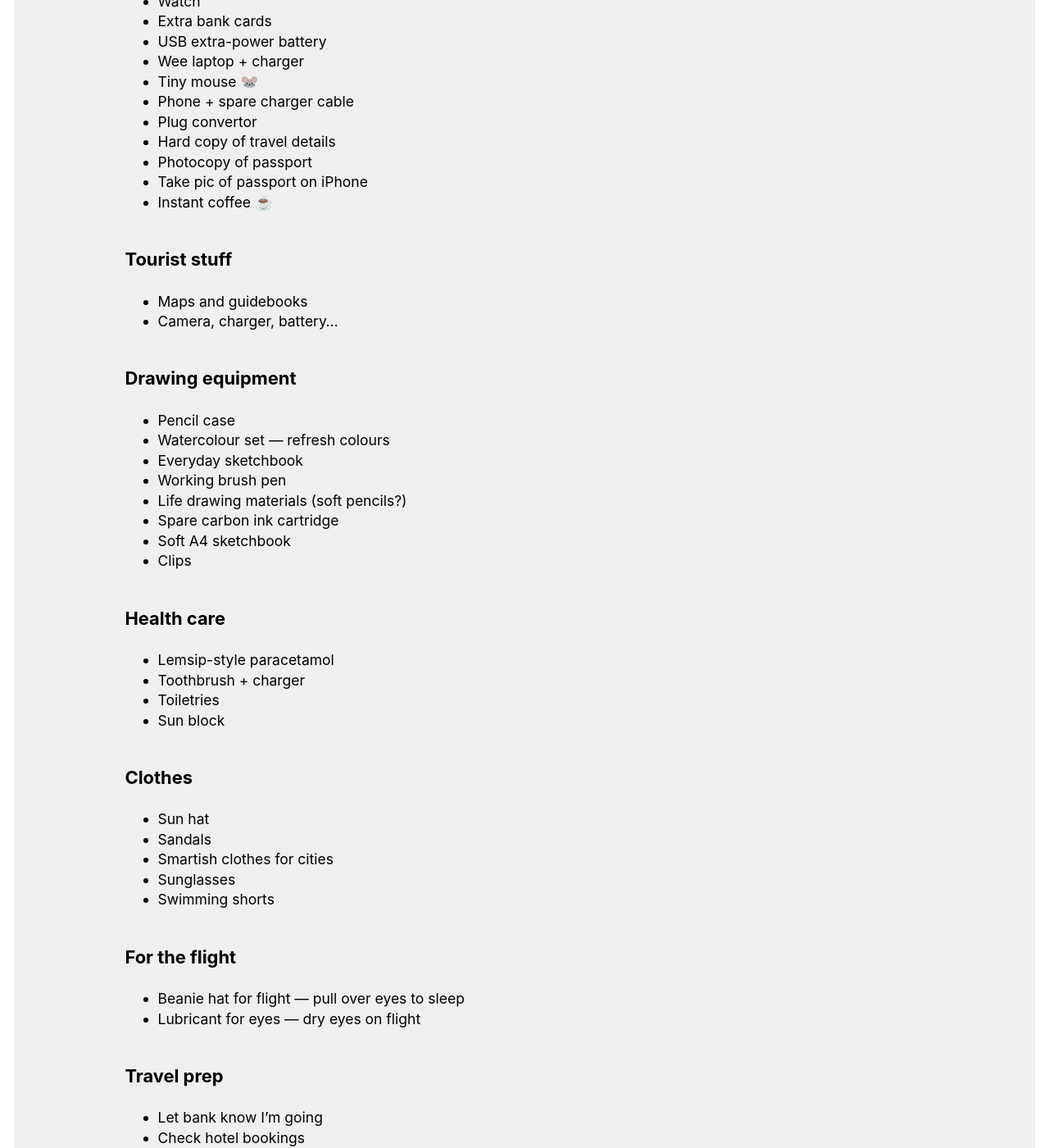
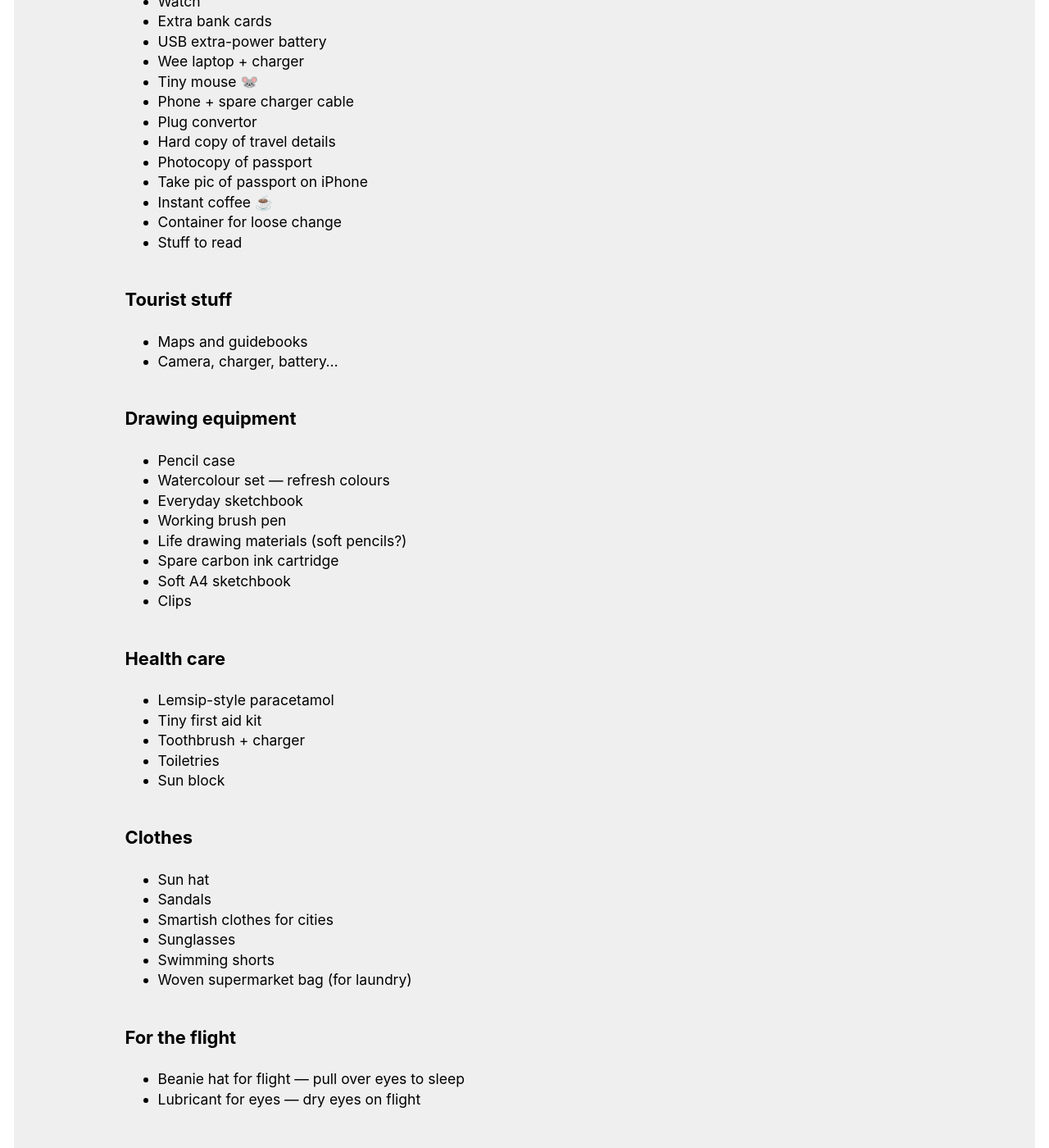
Before and after one commit to regmtait/regmtait.co.uk, a Jekyll site: the page built from packing.md, in a window 1280 px wide and 1400 px high, scrolled down 407 px. Shown: the whole window at 82% size. Built offline with Jekyll 4.4.1, drawn with Linux system fonts in a browser that asks for light colours.

Commit message:
Updated list with a few additions

```diff
--- a/packing.md
+++ b/packing.md
@@ -27,6 +27,8 @@ exclude_from_nav: true
 * Photocopy of passport
 * Take pic of passport on iPhone
 * Instant coffee ☕️
+* Container for loose change
+* Stuff to read
 
 ## Tourist stuff
 
@@ -47,6 +49,7 @@ exclude_from_nav: true
 ## Health care
 
 * Lemsip-style paracetamol
+* Tiny first aid kit
 * Toothbrush + charger
 * Toiletries
 * Sun block
@@ -58,6 +61,7 @@ exclude_from_nav: true
 * Smartish clothes for cities
 * Sunglasses
 * Swimming shorts
+* Woven supermarket bag (for laundry)
 
 ## For the flight
 
```
